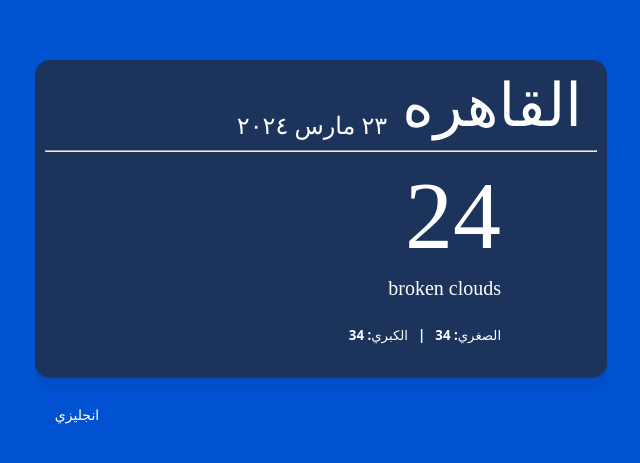
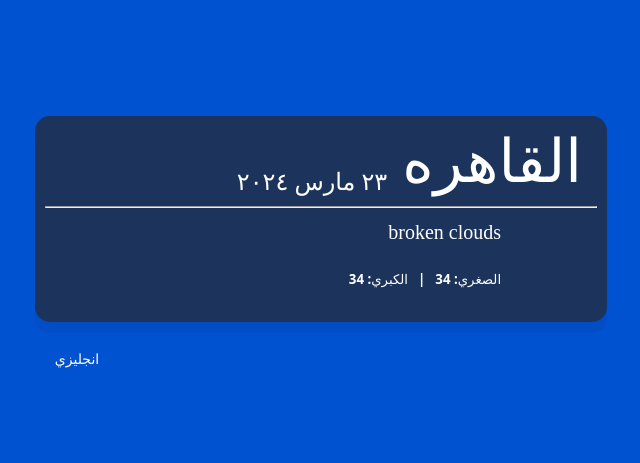
Before and after one commit to ahmed-moatemed/weather, a React (Vite) app: page / in a window 1280 px wide. Shown: the part 153-616 px from the top of the page, without its empty margins (319-959 px from the left). Built offline with nearby package versions, Linux system fonts and the light colour scheme; no server answers; some icons are missing; a web font is replaced by a local one.

Commit message:
Add axios for weather API integration and display temperature in App component

```diff
--- a/package.json
+++ b/package.json
@@ -14,6 +14,7 @@
     "@emotion/styled": "^11.14.1",
     "@mui/icons-material": "^7.3.2",
     "@mui/material": "^7.3.2",
+    "axios": "^1.12.2",
     "react": "^19.0.0",
     "react-dom": "^19.0.0"
   },
--- a/src/App.jsx
+++ b/src/App.jsx
@@ -4,6 +4,8 @@ import { Container } from '@mui/system'
 import Typography from '@mui/material/Typography'
 import CloudIcon from '@mui/icons-material/Cloud';
 import Button from '@mui/material/Button'
+import { useEffect, useState } from 'react';
+import axios from 'axios';
 
 const theme = createTheme({
   typography: {
@@ -12,6 +14,23 @@ const theme = createTheme({
 })
 
 function App() {
+  const [temp, setTemp] = useState(null);
+
+  useEffect(() => {
+    axios.get('https://api.openweathermap.org/data/2.5/weather?q=cairo&appid=e74d76f86bacc61e288f8127b8ff2cd0')
+      .then(function (response) {
+        // handle success
+        const responseTemp = Math.round(response.data.main.temp - 272.15)
+        setTemp(responseTemp);
+      })
+      .catch(function (error) {
+        // handle error
+        console.log(error);
+      })
+      .finally(function () {
+        // always executed
+      });
+  },[]);
   return (
     <>
     <ThemeProvider theme={theme}>
@@ -60,7 +79,7 @@ function App() {
                     <Typography variant="h1"
                       style={{textAlign: 'right'}}
                     >
-                      24
+                      {temp}
                     </Typography>
 
                   {/* TODO temp image */}
```
Also changed, not shown: 1 other file (tests, documents, lock files or other folders).
